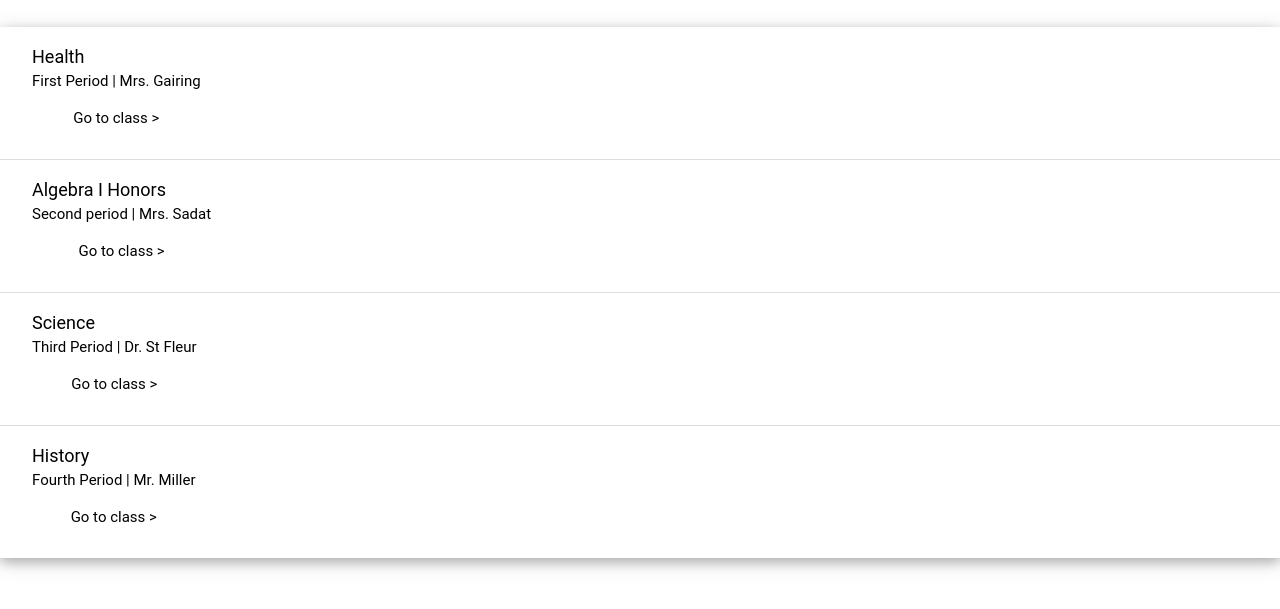
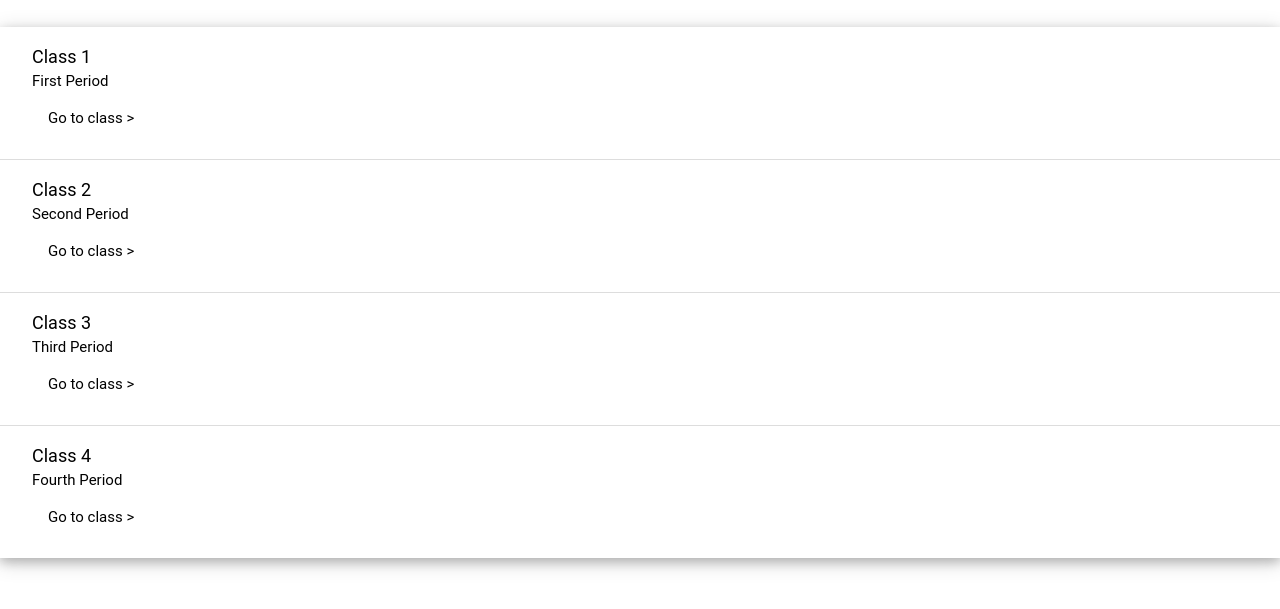
Before and after one commit to Ariel100Araya/Lime-Classes, a plain HTML site: page classes.html in a window 1280 px wide. Shown: the part 111-720 px from the top of the page. Drawn offline with Linux system fonts and the light colour scheme.

Commit message:
Hanging on

```diff
--- a/Classes.html
+++ b/classes.html
@@ -35,32 +35,32 @@ html,body,h1,h2,h3,h4,h5,h6 {font-family: "Roboto", sans-serif;}
 <ul class="w3-ul w3-white w3-card-4 w3-hoverable">
     <li class="w3-bar">
       <div class="w3-bar-item">
-        <span class="w3-large">Health</span><br>
-        <span>First Period | Mrs. Gairing</span>
+        <span class="w3-large">Class 1</span><br>
+        <span>First Period</span>
         <a href="ClassView.html" class="black">Go to class ></a>
       </div>
     </li>
 
     <li class="w3-bar">
       <div class="w3-bar-item">
-        <span class="w3-large">Algebra I Honors</span><br>
-        <span>Second period | Mrs. Sadat</span>
+        <span class="w3-large">Class 2</span><br>
+        <span>Second Period</span>
         <a href="ClassView.html" class="black">Go to class ></a>
       </div>
     </li>
 
     <li class="w3-bar">
       <div class="w3-bar-item">
-        <span class="w3-large">Science</span><br>
-        <span>Third Period | Dr. St Fleur</span>
+        <span class="w3-large">Class 3</span><br>
+        <span>Third Period</span>
         <a href="ClassView.html" class="black">Go to class ></a>
       </div>
     </li>
 
     <li class="w3-bar">
       <div class="w3-bar-item">
-        <span class="w3-large">History</span><br>
-        <span>Fourth Period | Mr. Miller</span>
+        <span class="w3-large">Class 4</span><br>
+        <span>Fourth Period</span>
         <a href="ClassView.html" class="black">Go to class ></a>
       </div>
     </li>
```
Also changed, not shown: ClassView.html (+15 -1 lines), index.html (renamed from Index.html).
